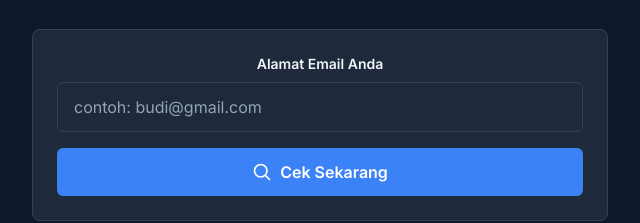
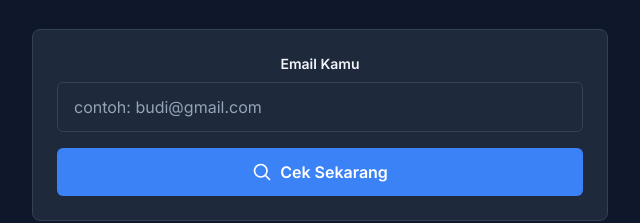
Before and after one commit to Irfan3006/Cek-Data-Bocor, an Astro site: page / in a window 1280 px wide. Shown: the part 256-479 px from the top of the page, 320-960 px from the left. Built offline with nearby package versions, Linux system fonts and the light colour scheme; Astro itself is replaced by a stand-in of ours.

Commit message:
change email label to Email Kamu

```diff
--- a/src/components/SearchCard.astro
+++ b/src/components/SearchCard.astro
@@ -10,7 +10,7 @@ const { initialValue = "" } = Astro.props;
   <form action="/check" method="GET" id="check-form" class="space-y-4" novalidate>
     <div class="flex flex-col space-y-2">
       <label for="email" class="text-sm font-semibold text-neutral-text">
-        Alamat Email Anda
+        Email Kamu
       </label>
       <div class="relative">
         <input
```
